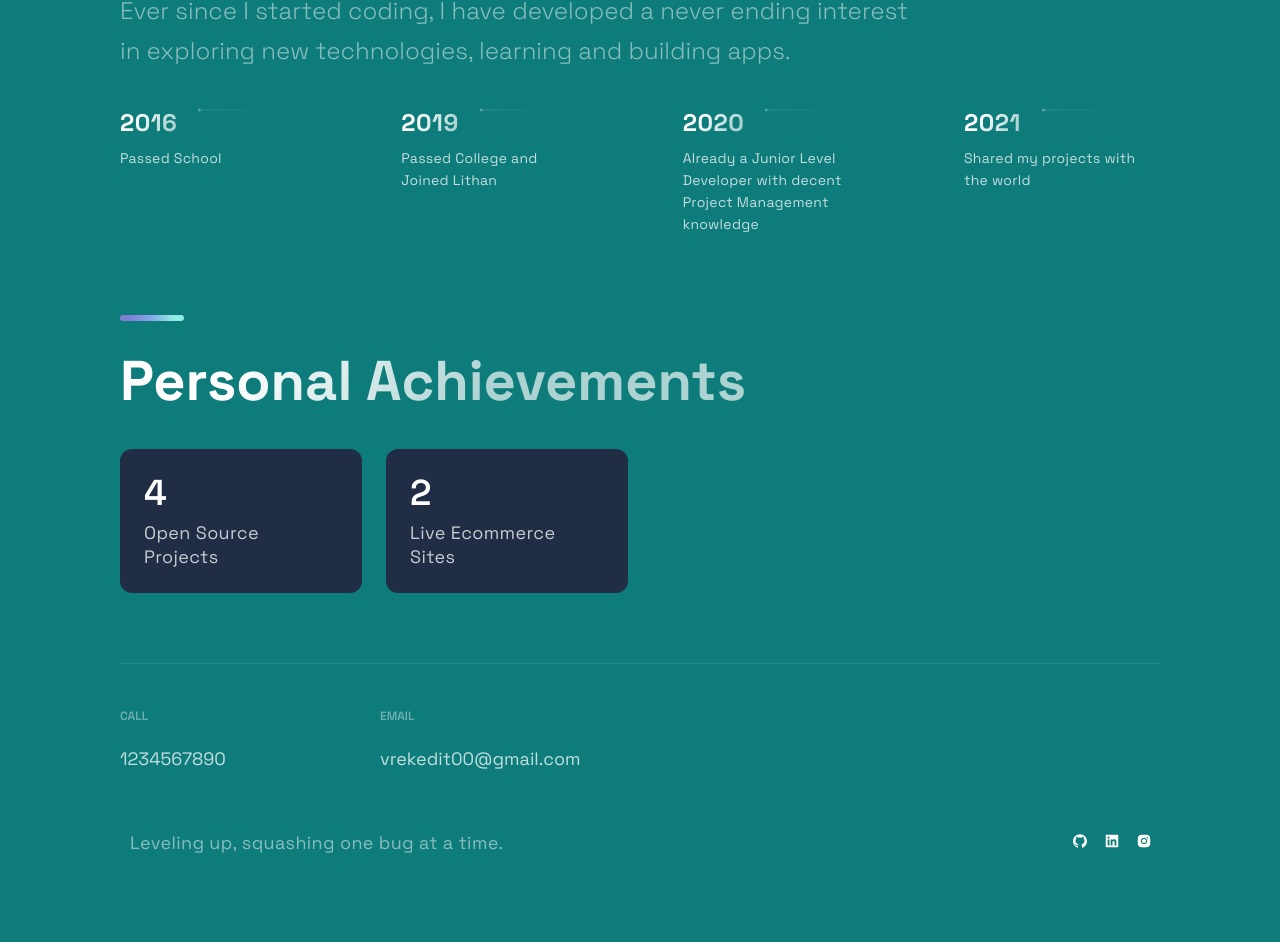
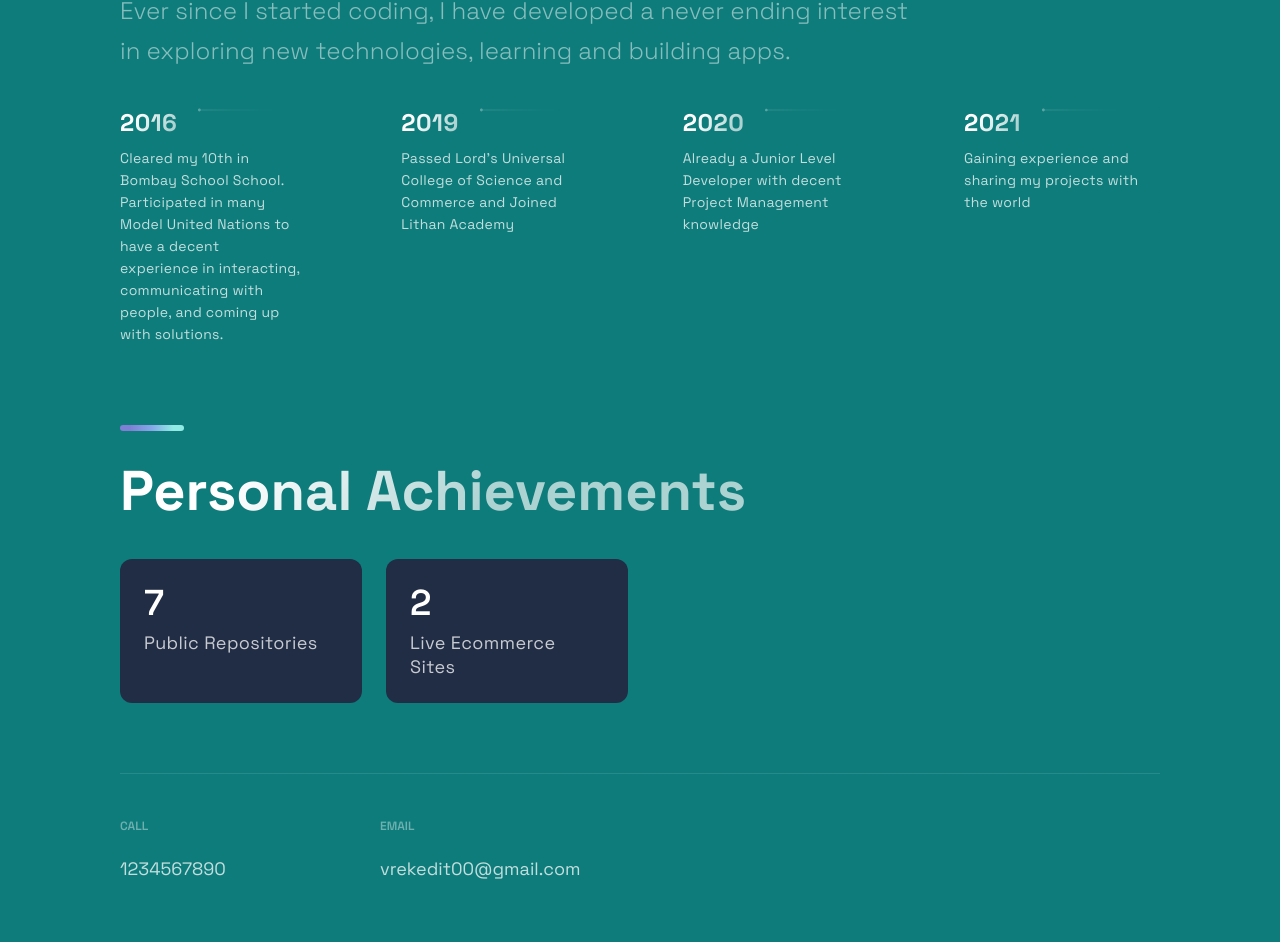
Before and after one commit to rohittendulkar/rohit-portfolio, a Next.js app: page / in a window 1280 px wide. Shown: the part 2949-3891 px from the top of the page. Before the commit the page ends 3867 px from the top, so only its background shows below. Built offline with nearby package versions, Linux system fonts and the light colour scheme; a web font is replaced by a local one.

Commit message:
Changes to About and Accomplishment Sections

```diff
--- a/src/constants/constants.js
+++ b/src/constants/constants.js
@@ -42,16 +42,25 @@ export const projects = [
 ];
 
 export const TimeLineData = [
-	{ year: 2016, text: "Passed School" },
-	{ year: 2019, text: "Passed College and Joined Lithan" },
+	{
+		year: 2016,
+		text: "Cleared my 10th in Bombay School School. Participated in many Model United Nations to have a decent experience in interacting, communicating with people, and coming up with solutions.",
+	},
+	{
+		year: 2019,
+		text: "Passed Lord's Universal College of Science and Commerce and Joined Lithan Academy",
+	},
 	{
 		year: 2020,
 		text: "Already a Junior Level Developer with decent Project Management knowledge",
 	},
-	{ year: 2021, text: "Shared my projects with the world" },
+	{
+		year: 2021,
+		text: "Gaining experience and sharing my projects with the world",
+	},
 ];
 
 export const data = [
-	{ number: 4, text: "Open Source Projects" },
+	{ number: 7, text: "Public Repositories" },
 	{ number: 2, text: "Live Ecommerce Sites" },
 ];
```
